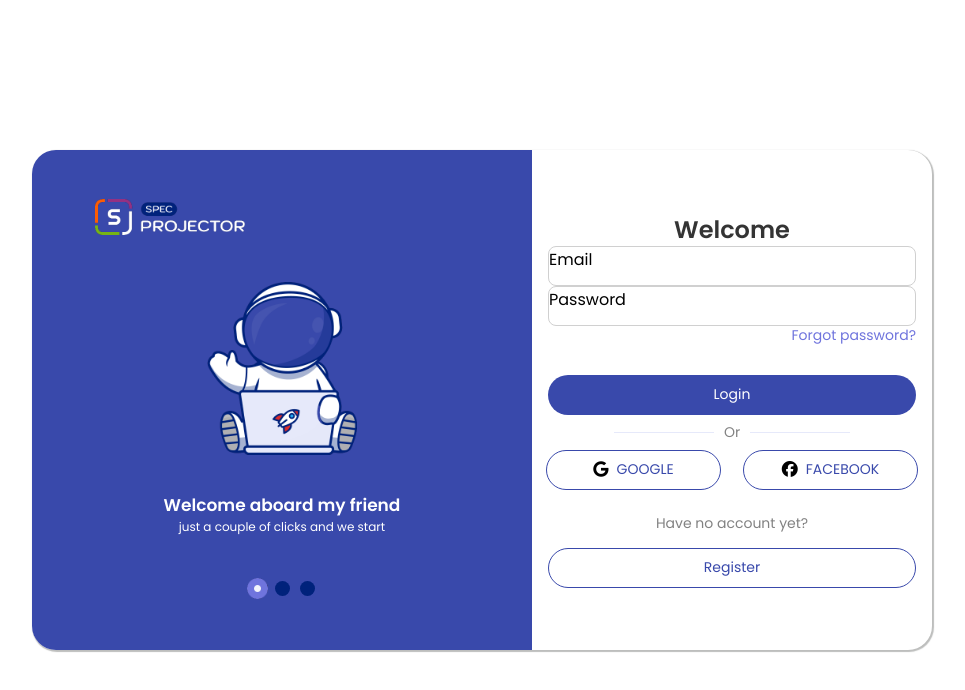
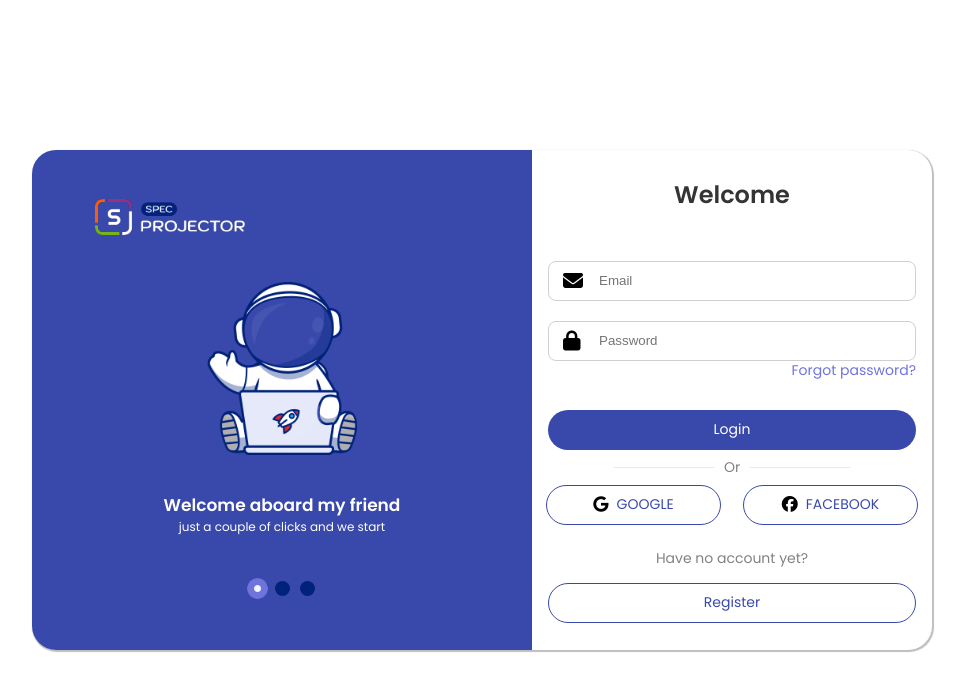
Before and after one commit to Pedro-Marques-Santos/Authentication, a React (Create React App) app: page / in a window 1280 px wide. Shown: the top 690 px of the page, without its empty margins (158-1123 px from the left). Built offline with nearby package versions, Linux system fonts and the light colour scheme.

Commit message:
add OutherLogin

```diff
--- a/src/components/Login/index.tsx
+++ b/src/components/Login/index.tsx
@@ -1,12 +1,22 @@
 import { OutherLogin } from "../OutherLogin";
-import { ButtonLogin, ButtonRegister, Container, Input, TagOr } from "./styles";
+import { ButtonLogin, ButtonRegister, Container, IconeInput, TagOr } from "./styles";
 
 export function Login() {
   return (
     <Container>
       <h3>Welcome</h3>
-      <Input>Email</Input>
-      <Input>Password</Input>
+      <IconeInput>
+        <i className="fa-solid fa-envelope"></i>
+      </IconeInput>
+      <input
+        placeholder="Email"
+      />
+      <IconeInput>
+        <i className="fa-solid fa-lock"></i>
+      </IconeInput>
+      <input
+        placeholder="Password"
+      />
       <h6>Forgot password?</h6>
       <ButtonLogin>Login</ButtonLogin>
       <TagOr>
--- a/src/components/Login/styles.ts
+++ b/src/components/Login/styles.ts
@@ -18,6 +18,7 @@ export const Container = styled.div`
     font-weight: 600;
     line-height: 33px;
     color: var(--black-light);
+    margin-bottom: 30px;
   }
 
   h6 {
@@ -41,13 +42,31 @@ export const Container = styled.div`
 
     margin-bottom: 15px;
   }
+
+  input {
+    width: 92%;
+    height: 40px;
+    border-radius: 8px;
+    border: 1px solid #D0D0D0;
+    outline: 0;
+    padding-left: 50px;
+    z-index: 1;
+  }
 `;
 
-export const Input = styled.div`
+export const IconeInput = styled.div`
+  display: flex;
+  justify-content: start;
+  align-items: center;
+  padding-left: 15px;
+  position: relative;
+  background: red;
+  bottom: -30px;
   width: 92%;
-  height: 40px;
-  border-radius: 8px;
-  border: 1px solid #D0D0D0;
+  i {
+    font-size: 20px;
+    z-index: 2;
+  }
 `;
 
 export const ButtonLogin = styled.div`
--- a/src/components/OutherLogin/styles.ts
+++ b/src/components/OutherLogin/styles.ts
@@ -4,6 +4,11 @@ export const Container = styled.div`
   width: 93%;
   display: flex;
   justify-content: space-between;
+
+  @media (max-width: 740px) {
+    justify-content: center;
+    flex-direction: column;
+  }
 
   margin-bottom: 24px;
 `;
@@ -17,6 +22,10 @@ export const TagLogin = styled.div`
   display: flex;
   align-items: center;
   justify-content: center;
+  @media (max-width: 740px) {
+    margin-bottom: 3px;
+    width: 100%;
+  }
 `
 export const IconLogin = styled.div`
   margin-right: 8px;
```
